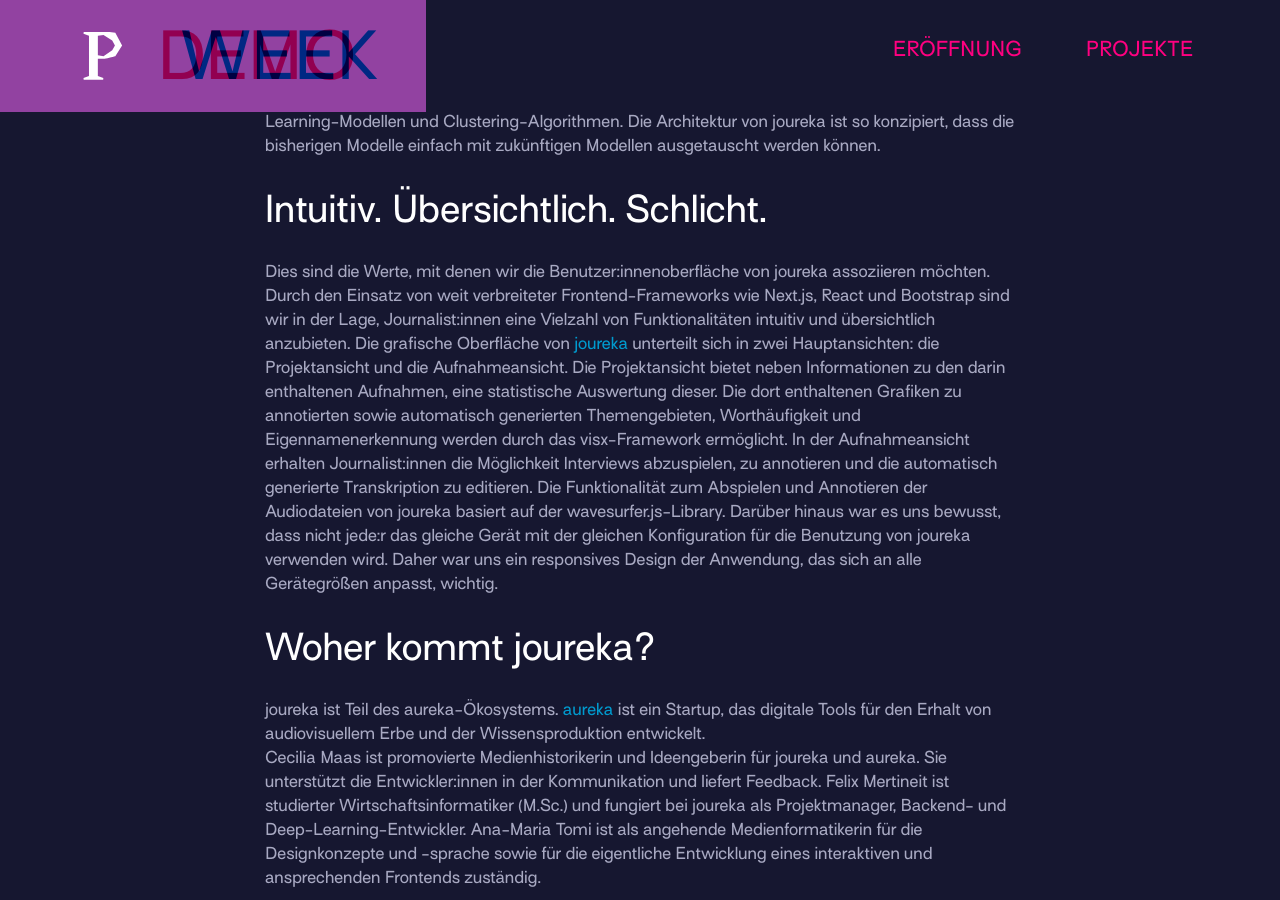
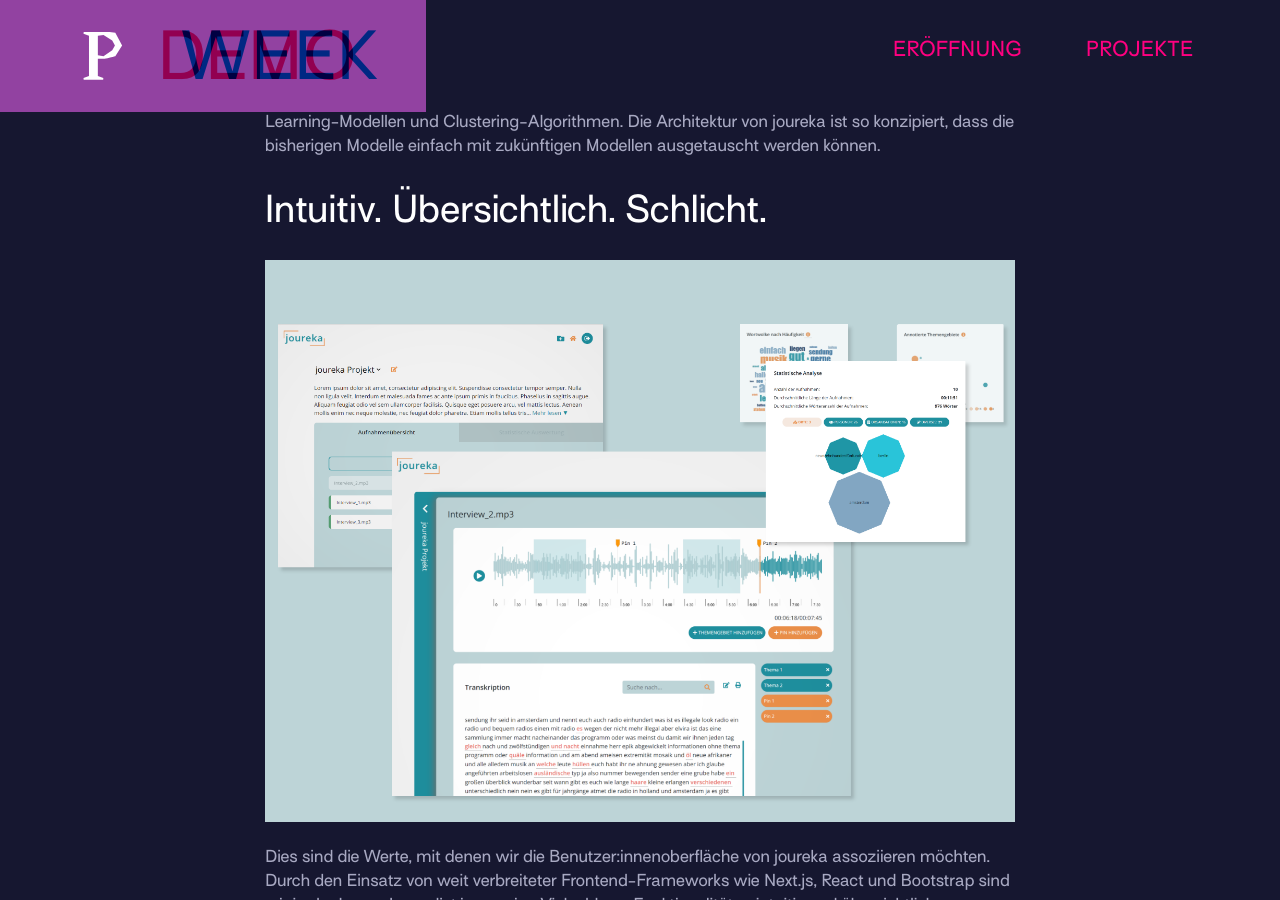
Before and after one commit to prototypefund/demo-week-runde10, a Jekyll site: the page built from _projects/15-joureka.md, in a window 1280 px wide and 900 px high, scrolled down 1758 px. Built offline with Jekyll 4.4.1, drawn with Linux system fonts in a browser that asks for light colours.

Commit message:
[add] missing image of UI of joureka

```diff
--- a/_projects/15-joureka.md
+++ b/_projects/15-joureka.md
@@ -29,6 +29,7 @@
 Mit joureka bieten wir eine effiziente Lösung an, die wichtige investigative Arbeit unterstützt und Journalist:innen hilft, die Sicherheit und Souveränität ihrer Daten und Informant:innen zu wahren. Dabei haben wir uns bewusst dazu entschieden joureka als eine Open-Source-Anwendung zu veröffentlichen, die allen zur Verfügung steht. Wir - Cecilia Maas, Felix Mertineit und Ana-Maria Tomi - geben somit joureka unter der A-GPL-3.0 Lizenz für die weitere Nutzung, bei Vertrieb unter der gleichen Lizenz, frei. Um auch ein wenig Licht auf die technische Seite zu werfen: Der Funktionsumfang von joureka basiert auf automatischer Spracherkennung und neuesten Methoden des Natural Language Processing. Die Spracherkennungsbibliothek VOSK liefert die Transkripte und die semantischen sowie statistischen Zusammenfassungen erfolgen mit Hilfe von aktuellen Deep-Learning-Modellen und Clustering-Algorithmen. Die Architektur von joureka ist so konzipiert, dass die bisherigen Modelle einfach mit zukünftigen Modellen ausgetauscht werden können.
 
 ## Intuitiv. Übersichtlich. Schlicht.
+![Oberfläche von joureka](/assets/images/project_images/joureka/joureka_ui.png)
 
 Dies sind die Werte, mit denen wir die Benutzer:innenoberfläche von joureka assoziieren möchten. Durch den Einsatz von weit verbreiteter Frontend-Frameworks wie Next.js, React und Bootstrap sind wir in der Lage, Journalist:innen eine Vielzahl von Funktionalitäten intuitiv und übersichtlich anzubieten. Die grafische Oberfläche von [joureka](https://joureka.ai) unterteilt sich in zwei Hauptansichten: die Projektansicht und die Aufnahmeansicht. Die Projektansicht bietet neben Informationen zu den darin enthaltenen Aufnahmen, eine statistische Auswertung dieser. Die dort enthaltenen Grafiken zu annotierten sowie automatisch generierten Themengebieten, Worthäufigkeit und Eigennamenerkennung werden durch das visx-Framework ermöglicht.
 In der Aufnahmeansicht erhalten Journalist:innen die Möglichkeit Interviews abzuspielen, zu annotieren und die automatisch generierte Transkription zu editieren. Die Funktionalität zum Abspielen und Annotieren der Audiodateien von joureka basiert auf der wavesurfer.js-Library.
```
Also changed, not shown: assets/images/project_images/joureka/joureka_ui.png (added).
